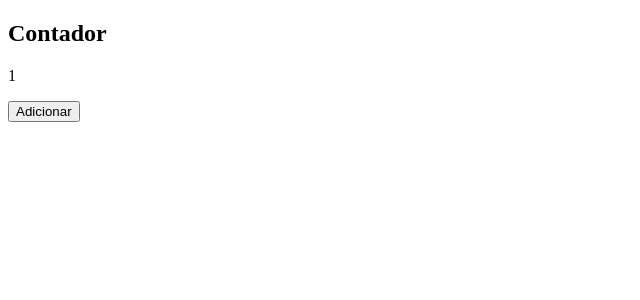
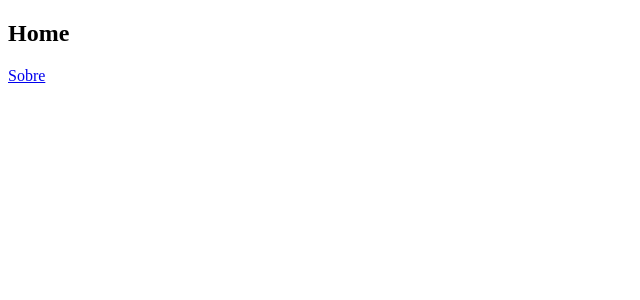
Before and after one commit to tiagomol1/curriculo, a Next.js app: page / in a window 1280 px wide. Shown: the top 300 px of the page, without its empty margins (0-640 px from the left). Built offline with nearby package versions, Linux system fonts and the light colour scheme.

Commit message:
Adicionando rotas com nextiJS

```diff
--- a/pages/index.js
+++ b/pages/index.js
@@ -1,30 +1,15 @@
 
-import { useState } from 'react';
+import Link from 'next/link'
 
 function Home(){
     return(
         <div>
-            <h2>Contador</h2>
-            <Contador />
+            <h2>Home</h2>
+            <Link href='/sobre'>
+                <a>Sobre</a>
+            </Link>
         </div>
     )
 }
 
-function Contador(){
-
-    const [contador, setContador] = useState(1);
-
-    function adicionar(){
-        setContador(contador + 1)
-    }
-
-    return(
-        <div>
-            <p>{contador}</p>
-            <button onClick={() => adicionar()}>Adicionar</button>
-        </div>
-    )
-}
-
-
 export default Home;
```
Also changed, not shown: pages/sobre.js (added, +15 -0 lines).
